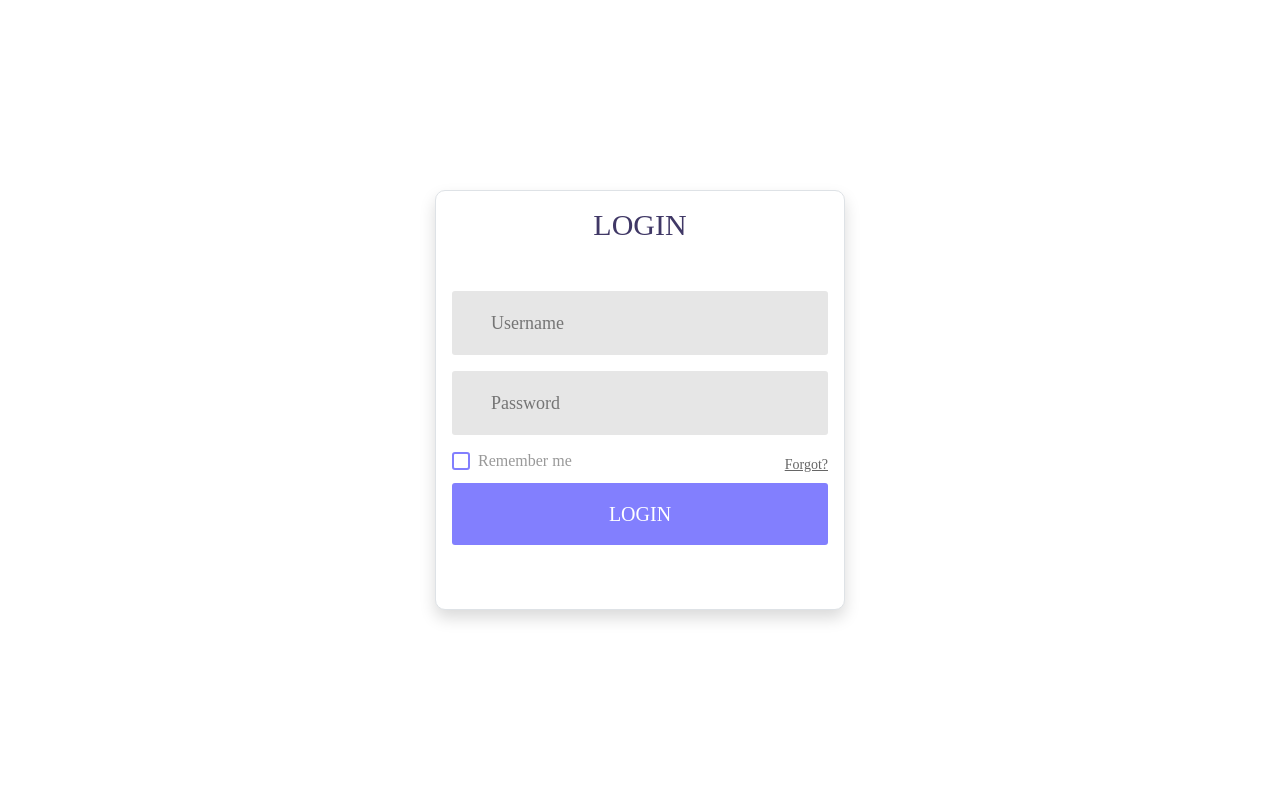
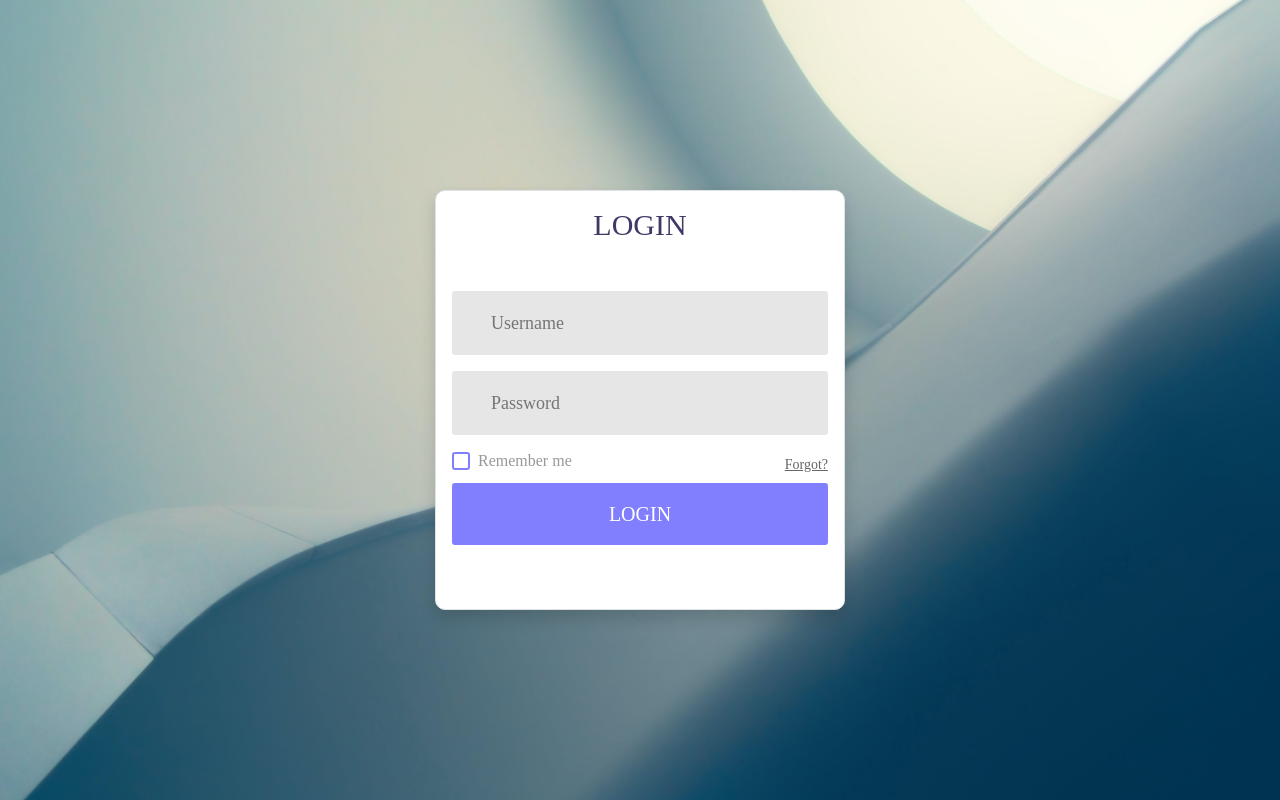
Before and after one commit to bhautikn/EmployeeManagement, an Angular app in the folder registration-app/: page / in a window 1280 px wide. Built offline with nearby package versions, Linux system fonts and the light colour scheme.

Commit message:
modified login page

```diff
--- a/registration-app/src/app/app-routing.module.ts
+++ b/registration-app/src/app/app-routing.module.ts
@@ -1,7 +1,10 @@
 import { NgModule } from '@angular/core';
 import { RouterModule, Routes } from '@angular/router';
+import { LoginComponent } from './login/login.component';
 
-const routes: Routes = [];
+const routes: Routes = [
+  {path:'login', component:LoginComponent}
+];
 
 @NgModule({
   imports: [RouterModule.forRoot(routes)],
--- a/registration-app/src/app/login/login.component.css
+++ b/registration-app/src/app/login/login.component.css
@@ -31,6 +31,7 @@ button {
     width: 100%;
     min-height: 100vh;
     display: flex;
+    background-image: url('../../assets/login-bg.jpg');
     flex-wrap: wrap;
     justify-content: center;
     align-items: center;
--- a/registration-app/src/app/login/login.component.html
+++ b/registration-app/src/app/login/login.component.html
@@ -1,13 +1,3 @@
-<!DOCTYPE html>
-<html lang="en">
-
-<head>
-    <title>Login V10</title>
-    <meta charset="UTF-8">
-    <meta name="viewport" content="width=device-width, initial-scale=1">
-</head>
-
-<body>
 <div class="container-login">
     <div class="wrap-login border p-3 shadow">
         <form class="login-form ">
@@ -41,6 +31,3 @@
         </form>
     </div>
 </div>
-</body>
-
-</html>
```
Also changed, not shown: registration-app/src/assets/login-bg.jpg (added). Lines whose indentation alone changed are shown as unchanged.
